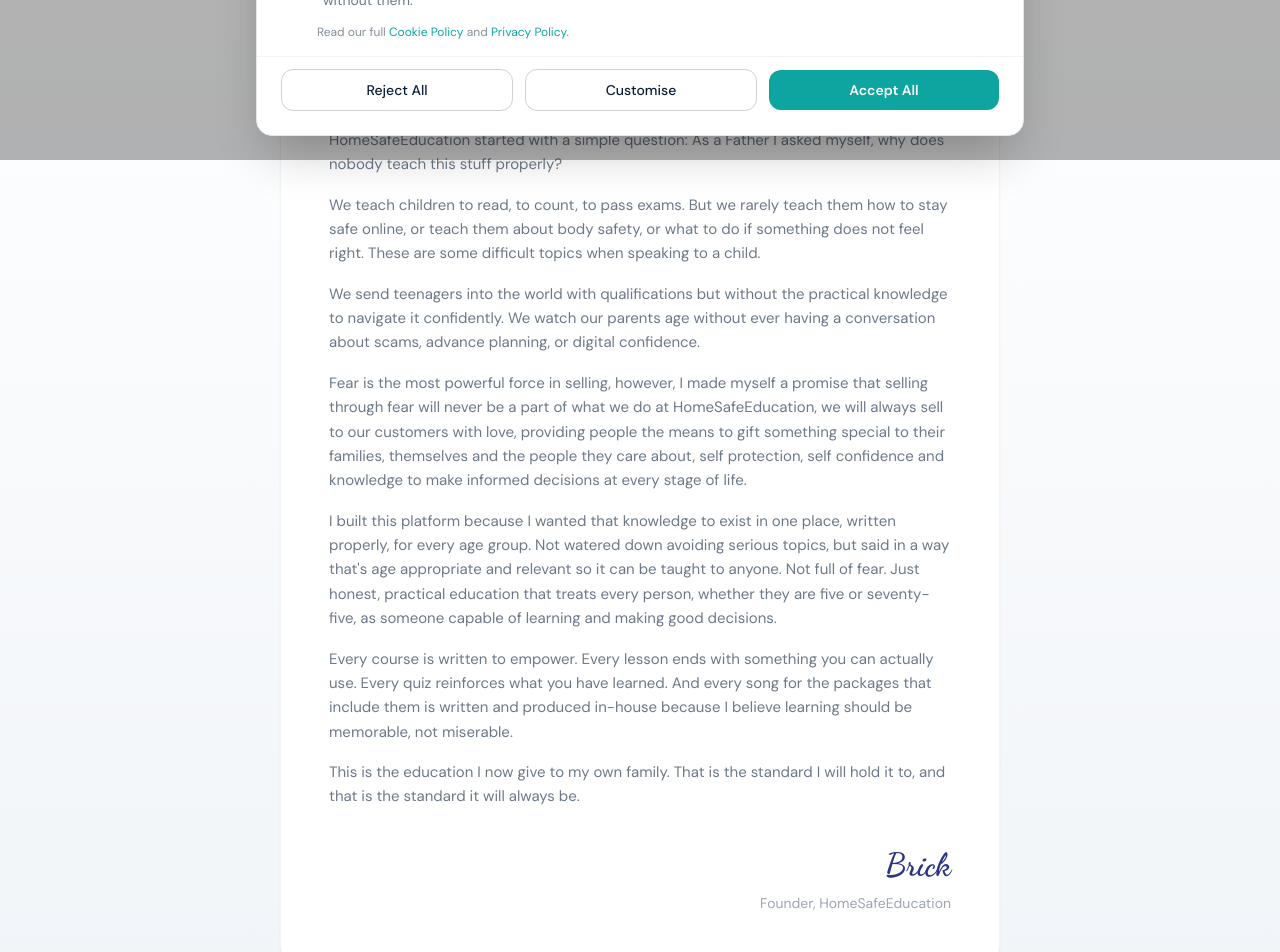
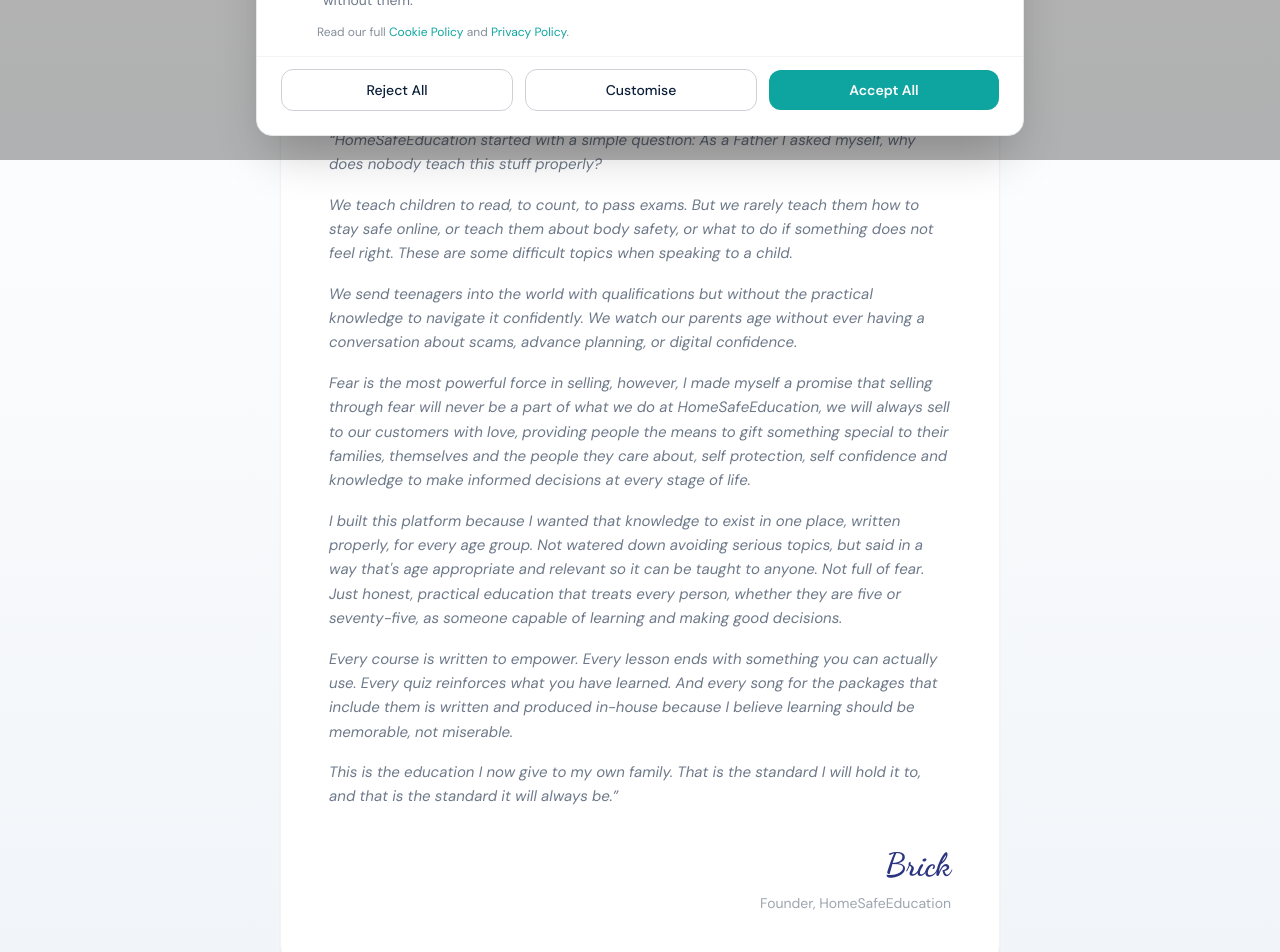
Before and after one commit to BrickBoxNAFO/besafe-app, a Next.js app: page /about in a window 1280 px wide. Shown: the part 640-1592 px from the top of the page. Built offline with nearby package versions, Linux system fonts and the light colour scheme; no server answers.

Commit message:
Add quotation marks and italic styling to founder message
Wraps the message in curly quotes and italicises the text so it reads
as a direct personal statement.

Co-Authored-By: Claude Opus 4.6 <noreply@anthropic.com>

```diff
--- a/app/about/page.jsx
+++ b/app/about/page.jsx
@@ -27,14 +27,14 @@ export default function AboutPage() {
         <div className="max-w-3xl mx-auto px-6">
           <div className="bg-white rounded-2xl border border-gray-100 shadow-sm p-8 md:p-12">
             <h2 className="font-serif text-3xl lg:text-4xl text-navy mb-8 text-center">A Message From Our Founder</h2>
-            <div className="text-navy/60 leading-relaxed space-y-4 text-[15px]">
-              <p>HomeSafeEducation started with a simple question: As a Father I asked myself, why does nobody teach this stuff properly?</p>
+            <div className="text-navy/60 leading-relaxed space-y-4 text-[15px] italic">
+              <p>&ldquo;HomeSafeEducation started with a simple question: As a Father I asked myself, why does nobody teach this stuff properly?</p>
               <p>We teach children to read, to count, to pass exams. But we rarely teach them how to stay safe online, or teach them about body safety, or what to do if something does not feel right. These are some difficult topics when speaking to a child.</p>
               <p>We send teenagers into the world with qualifications but without the practical knowledge to navigate it confidently. We watch our parents age without ever having a conversation about scams, advance planning, or digital confidence.</p>
               <p>Fear is the most powerful force in selling, however, I made myself a promise that selling through fear will never be a part of what we do at HomeSafeEducation, we will always sell to our customers with love, providing people the means to gift something special to their families, themselves and the people they care about, self protection, self confidence and knowledge to make informed decisions at every stage of life.</p>
               <p>I built this platform because I wanted that knowledge to exist in one place, written properly, for every age group. Not watered down avoiding serious topics, but said in a way that&apos;s age appropriate and relevant so it can be taught to anyone. Not full of fear. Just honest, practical education that treats every person, whether they are five or seventy-five, as someone capable of learning and making good decisions.</p>
               <p>Every course is written to empower. Every lesson ends with something you can actually use. Every quiz reinforces what you have learned. And every song for the packages that include them is written and produced in-house because I believe learning should be memorable, not miserable.</p>
-              <p>This is the education I now give to my own family. That is the standard I will hold it to, and that is the standard it will always be.</p>
+              <p>This is the education I now give to my own family. That is the standard I will hold it to, and that is the standard it will always be.&rdquo;</p>
             </div>
             <div className="mt-8 text-right">
               <span style={{fontFamily:"'Dancing Script', cursive", fontSize:'2rem', color:'#2B3480'}}>Brick</span>
```
